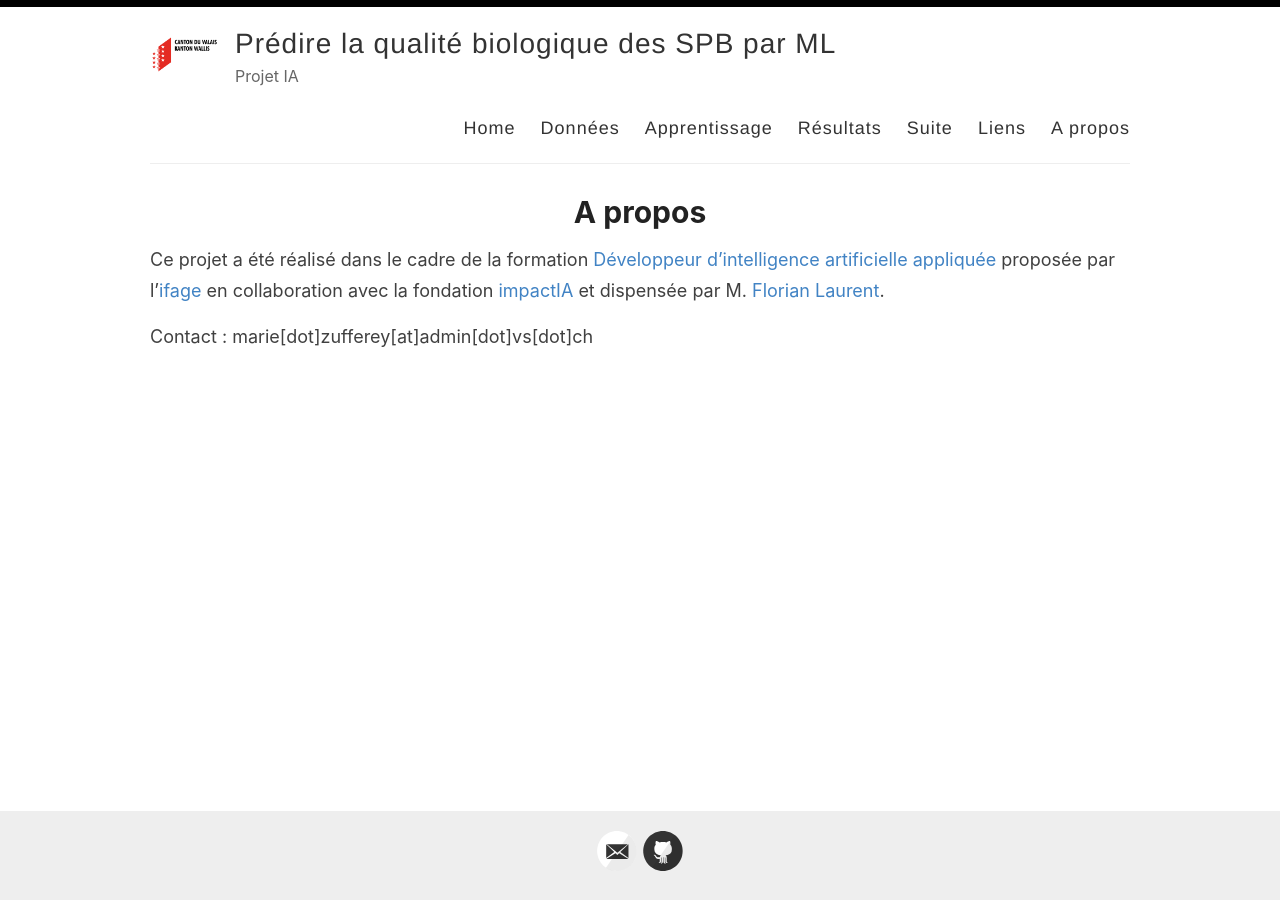
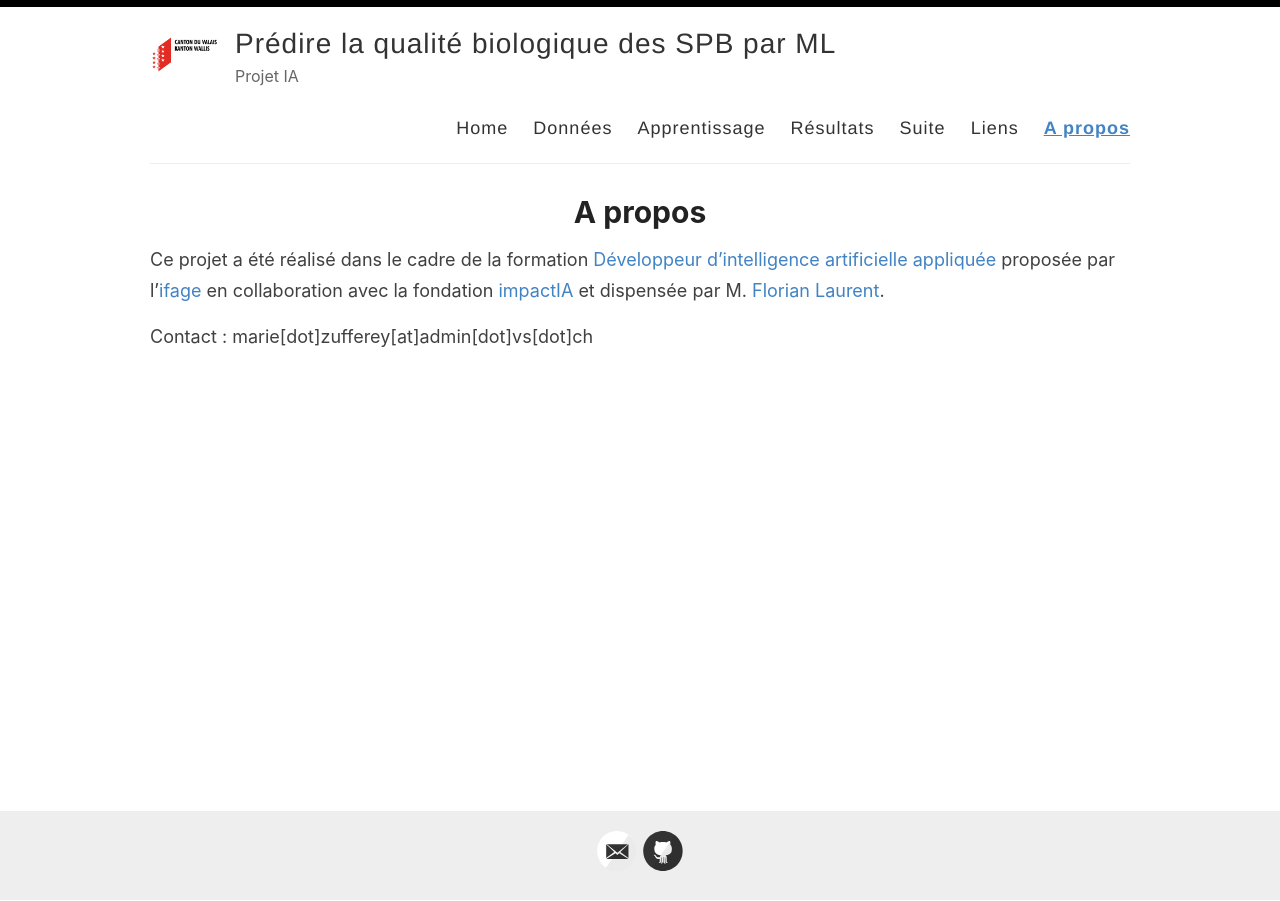
Before and after one commit to sca-opdir/sber-biodiversite-ml-prediction, a Jekyll site: the page built from _pages/about.md, in a window 1280 px wide. Built offline with Jekyll 4.4.1, drawn with Linux system fonts in a browser that asks for light colours.

Commit message:
Update default.html

```diff
--- a/_layouts/default.html
+++ b/_layouts/default.html
@@ -28,13 +28,13 @@
             </div>
 
             <nav>
-              <a href="{{ site.baseurl }}/">Home</a>
-              <a href="{{ site.baseurl }}/data">Données</a>
-              <a href="{{ site.baseurl }}/apprentissage">Apprentissage</a>
-              <a href="{{ site.baseurl }}/results">Résultats</a>
-                <a href="{{ site.baseurl }}/suite">Suite</a>
-<a href="{{ site.baseurl }}/liens" {% if page.url contains "/liens" %}class="active"{% endif %}>Liens</a>
-                     <a href="{{ site.baseurl }}/about">A propos</a>
+              <a href="{{ site.baseurl }}/" {% if page.url == "/" or page.url == "/sber-biodiversite-ml-prediction/" %}class="active"{% endif %}>Home</a>
+              <a href="{{ site.baseurl }}/data" {% if page.url contains "/data" %}class="active"{% endif %}>Données</a>
+              <a href="{{ site.baseurl }}/apprentissage" {% if page.url contains "/apprentissage" %}class="active"{% endif %}>Apprentissage</a>
+              <a href="{{ site.baseurl }}/results" {% if page.url contains "/results" %}class="active"{% endif %}>Résultats</a>
+              <a href="{{ site.baseurl }}/suite" {% if page.url contains "/suite" %}class="active"{% endif %}>Suite</a>
+              <a href="{{ site.baseurl }}/liens" {% if page.url contains "/liens" %}class="active"{% endif %}>Liens</a>
+              <a href="{{ site.baseurl }}/about" {% if page.url contains "/about" %}class="active"{% endif %}>A propos</a>
             </nav>
           </header>
         </div>
```
